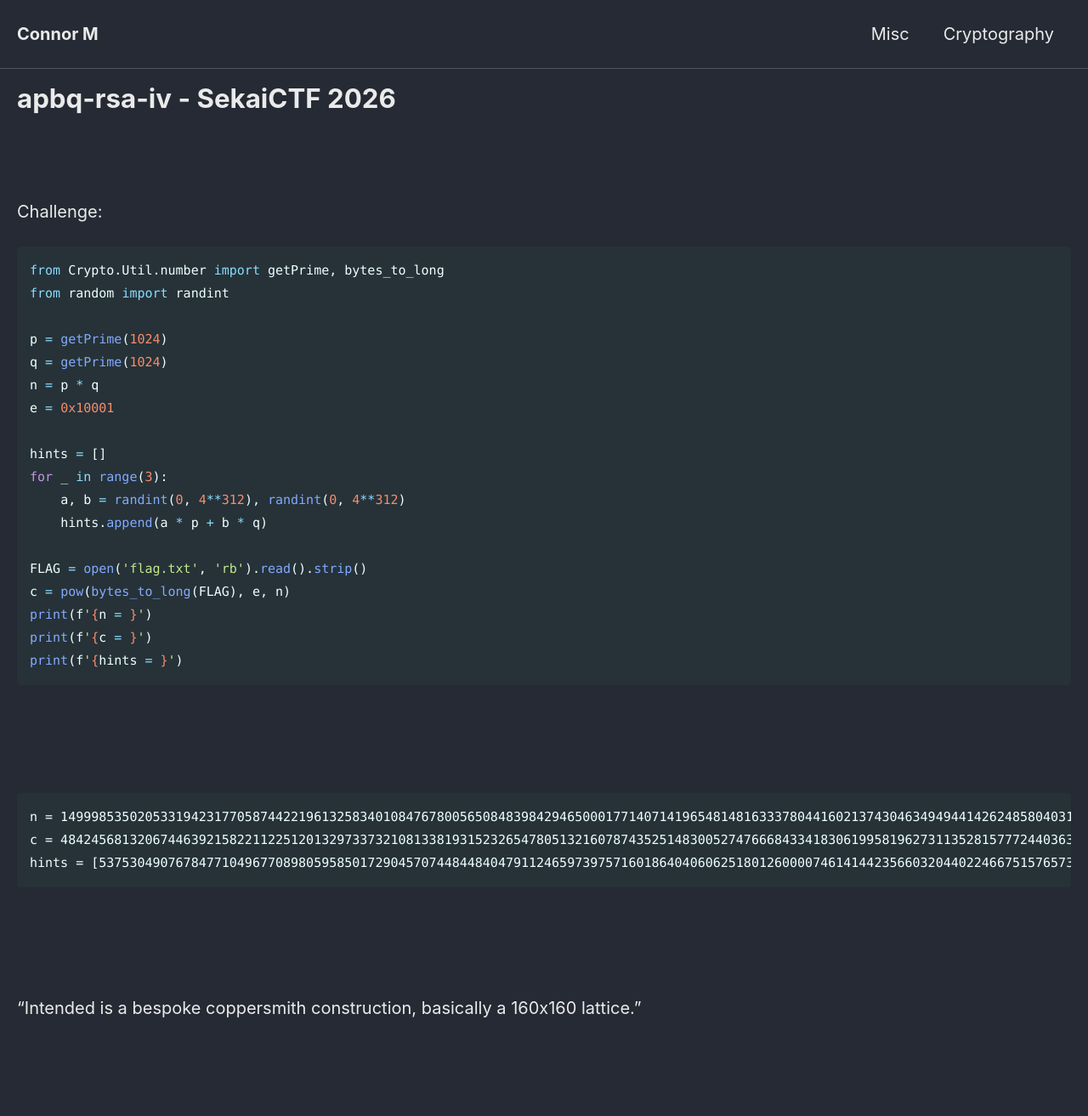
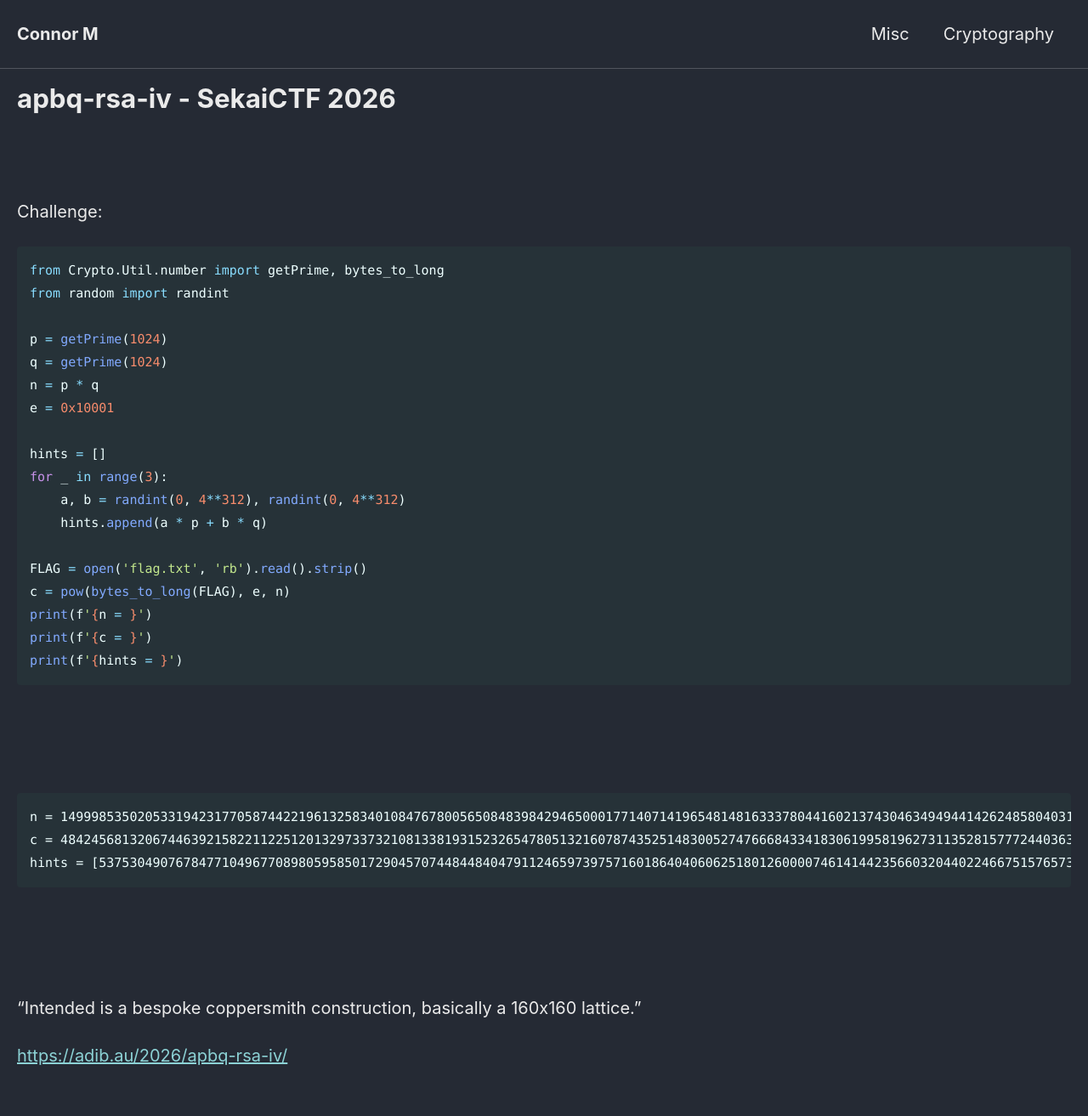
Before and after one commit to Connor-McCartney/Connor-McCartney.github.io, a Jekyll site: the page built from _pages/cryptography/other/apbq-rsa-iv-SekaiCTF2026.md, in a window 1280 px wide. Shown: the whole page at 85% size. Built offline with Jekyll 4.4.1, drawn with Linux system fonts in a browser that asks for light colours; cached includes are drawn as plain includes; before the commit the page ends 1257 px from its top, so only the background shows below that.

Commit message:
Update apbq-rsa-iv-SekaiCTF2026.md

```diff
--- a/_pages/cryptography/other/apbq-rsa-iv-SekaiCTF2026.md
+++ b/_pages/cryptography/other/apbq-rsa-iv-SekaiCTF2026.md
@@ -51,3 +51,7 @@ hints = [53753049076784771049677089805958501729045707448448404791124659739757160
 
 
 "Intended is a bespoke coppersmith construction, basically a 160x160 lattice."
+
+
+
+<https://adib.au/2026/apbq-rsa-iv/>
```
